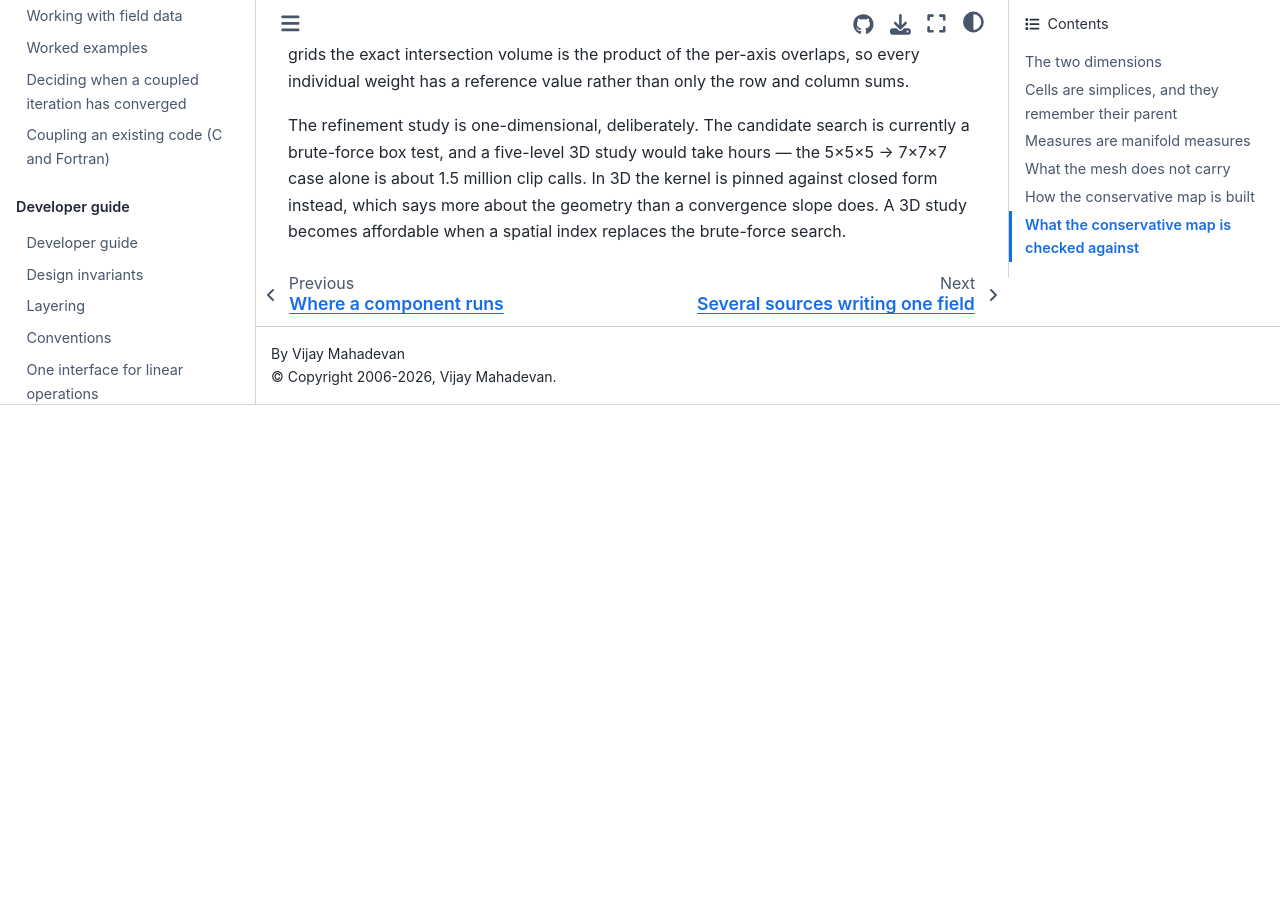
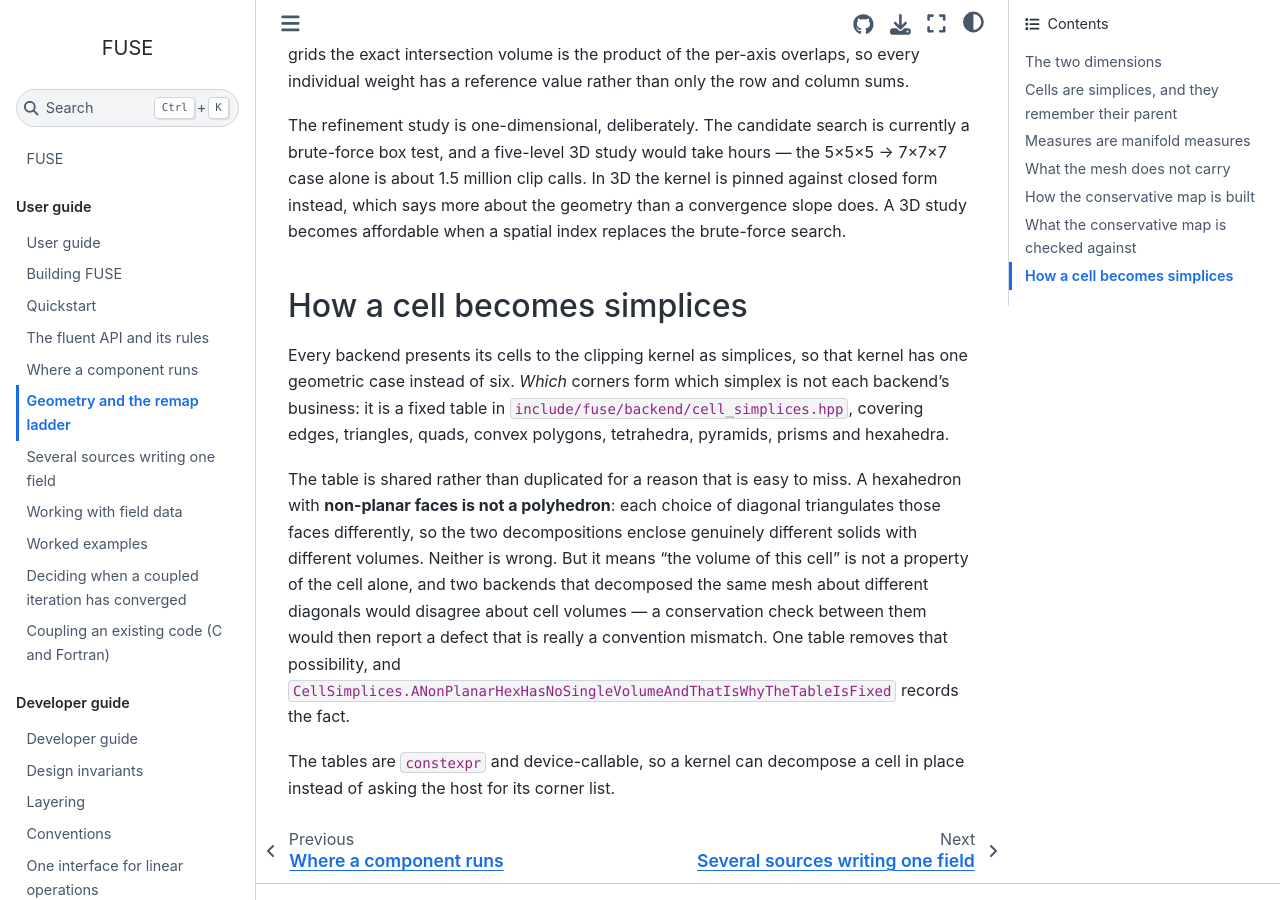
Before and after one commit to vijaysm/fuse, a Sphinx documentation site: the page built from docs/user/geometry.md, in a window 1280 px wide and 900 px high, scrolled down 4298 px. Built offline with Sphinx 7.4.7 and the Sphinx Book theme 1.1.4, drawn with Linux system fonts in a browser that asks for light colours; pages that are not in the unit, such as notebooks, are missing from menus; before the commit the page ends 4703 px from its top, so only the background shows below that.

Commit message:
Document how a cell becomes simplices, and the unrun MOAB suite
A non-planar hex has no single volume, which is why one shared table
fixes the diagonal. geometry.md also notes that the MOAB suite builds
but cannot run in the sandbox because there is no working MPI.

```diff
--- a/docs/user/geometry.md
+++ b/docs/user/geometry.md
@@ -156,3 +156,26 @@ the 5×5×5 → 7×7×7 case alone is about 1.5 million clip calls. In 3D the ke
 is pinned against closed form instead, which says more about the geometry than
 a convergence slope does. A 3D study becomes affordable when a spatial index
 replaces the brute-force search.
+
+## How a cell becomes simplices
+
+Every backend presents its cells to the clipping kernel as simplices, so that
+kernel has one geometric case instead of six. *Which* corners form which
+simplex is not each backend's business: it is a fixed table in
+`include/fuse/backend/cell_simplices.hpp`, covering edges, triangles, quads,
+convex polygons, tetrahedra, pyramids, prisms and hexahedra.
+
+The table is shared rather than duplicated for a reason that is easy to miss.
+A hexahedron with **non-planar faces is not a polyhedron**: each choice of
+diagonal triangulates those faces differently, so the two decompositions
+enclose genuinely different solids with different volumes. Neither is wrong.
+But it means "the volume of this cell" is not a property of the cell alone, and
+two backends that decomposed the same mesh about different diagonals would
+disagree about cell volumes — a conservation check between them would then
+report a defect that is really a convention mismatch. One table removes that
+possibility, and
+`CellSimplices.ANonPlanarHexHasNoSingleVolumeAndThatIsWhyTheTableIsFixed`
+records the fact.
+
+The tables are `constexpr` and device-callable, so a kernel can decompose a
+cell in place instead of asking the host for its corner list.
```
